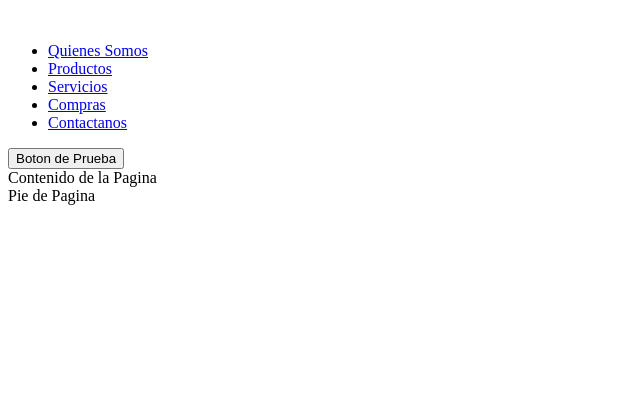
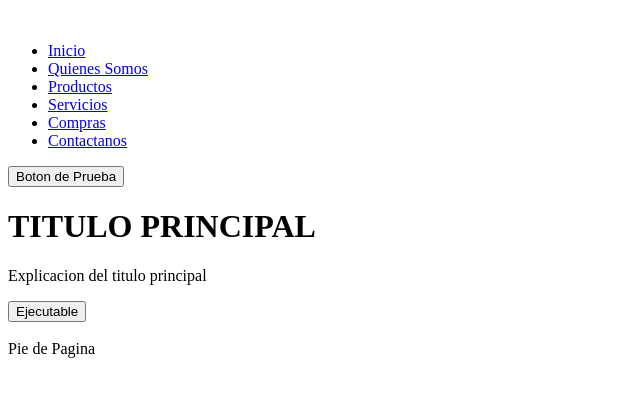
Before and after one commit to JJOjeda19/PrimerProyecto, an Astro site: page / in a window 1280 px wide. Shown: the whole page, without its empty margins (0-640 px from the left). Built offline with nearby package versions, Linux system fonts and the light colour scheme; Astro itself is replaced by a stand-in of ours.

Commit message:
inserte logo en assets

```diff
--- a/src/components/Menu.astro
+++ b/src/components/Menu.astro
@@ -7,6 +7,9 @@
 		<!-- Enlaces & Boton -->
 		<div>
 			<ul>
+				<li>
+					<a href="/">Inicio</a>
+				</li>
 				<li>
 					<a href="/nosotros">Quienes Somos</a>
 				</li>
--- a/src/pages/index.astro
+++ b/src/pages/index.astro
@@ -1,9 +1,10 @@
 ---
+import BannerPrincipal from '../components/BannerPrincipal.astro';
 import Layout from '../layouts/Layout.astro';
 
 // Welcome to Astro! Wondering what to do next? Check out the Astro documentation at https://docs.astro.build
 // Don't want to use any of this? Delete everything in this file, the `assets`, `components`, and `layouts` directories, and start fresh.
 ---
 <Layout>
-	Contenido de la Pagina
+	<BannerPrincipal />
 </Layout>
```
Also changed, not shown: src/assets/Logoi19.png (added).
